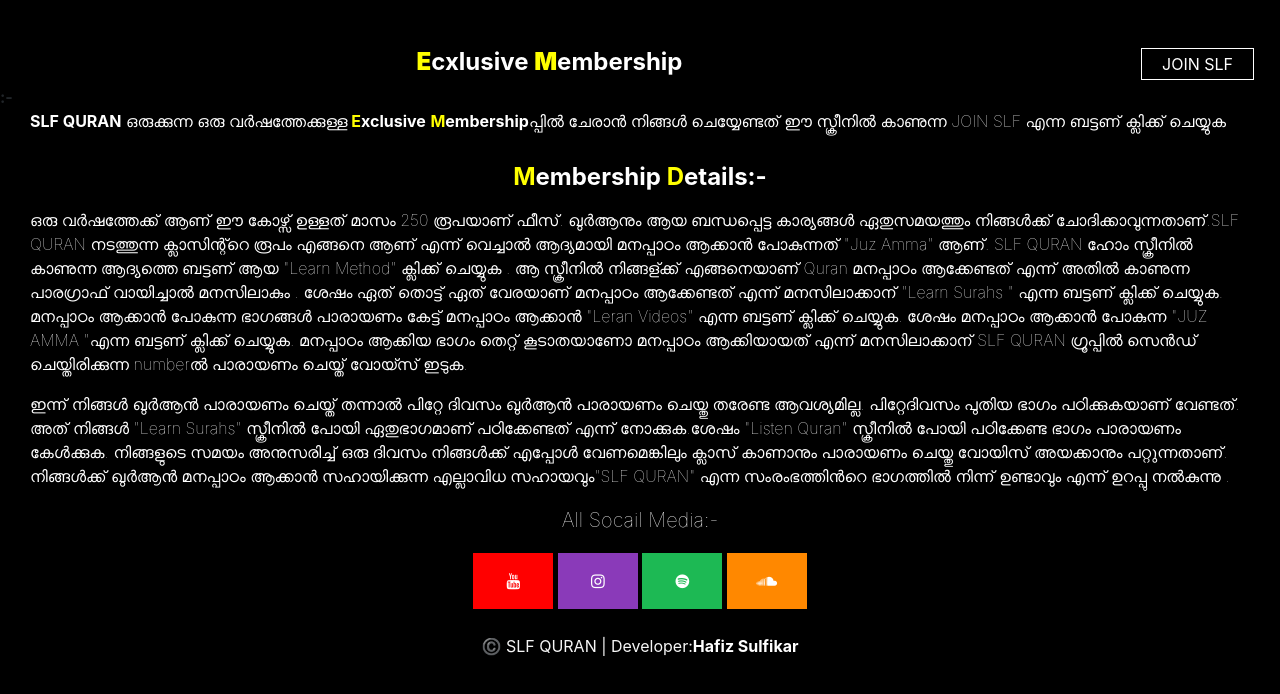
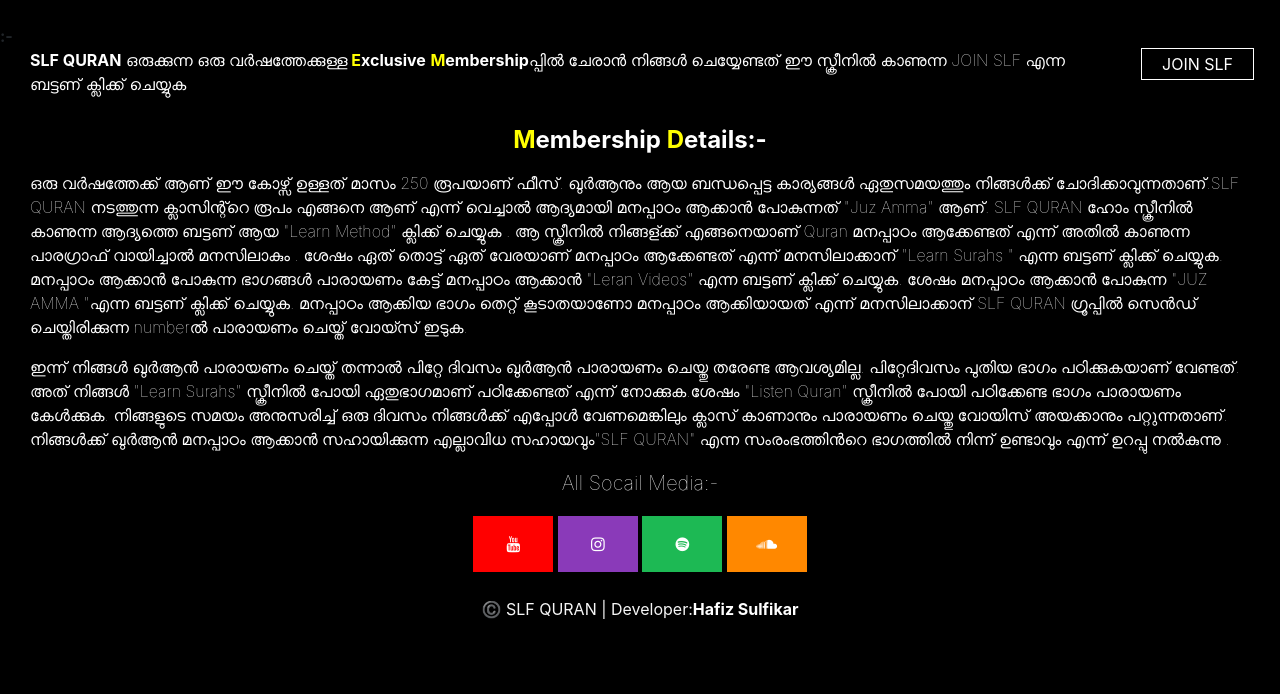
Before and after one commit to HfzzSulfikar/slfquran, a plain HTML site: page poster.html in a window 1280 px wide. Drawn offline with nearby package versions, Linux system fonts and the light colour scheme.

Commit message:
Update poster.html

```diff
--- a/poster.html
+++ b/poster.html
@@ -20,9 +20,8 @@
         <li><a href="https://telegram.me/+OOd4Jc5FLCNjZGI1" style="transition: 0.3s; position: relative; overflow: hidden; margin-bottom: 15px; background-position: center;" >JOIN SLF </a></li>
       </ul>
     </div>
-<br>
 
-        <h4 style="color: white; font-weight: bold;"><strong style="color: yellow;">E</strong>cxlusive <strong style="color: yellow;">M</strong>embership</h2>
+
         </Center>
             <strong style="font-weight: bold;">:-</strong><p style="color: white; font-weight: lighter; margin-left: 30px; margin-right: 30px;"><strong style="font-weight: bold;">SLF QURAN</strong> ഒരുക്കുന്ന ഒരു വർഷത്തേക്കുള്ള<strong style="color: yellow; font-weight: bold;"> E</strong><strong style="color: white; font-weight: bold;">xclusive</strong> <strong style="color: yellow; font-weight: bold;">M</strong><strong style="color: white; font-weight: bold;">embership</strong>പ്പിൽ ചേരാൻ നിങ്ങൾ ചെയ്യേണ്ടത് ഈ സ്ക്രീനിൽ കാണുന്ന JOIN SLF എന്ന ബട്ടണ് ക്ലിക്ക് ചെയ്യുക </p>
             <center>
```
